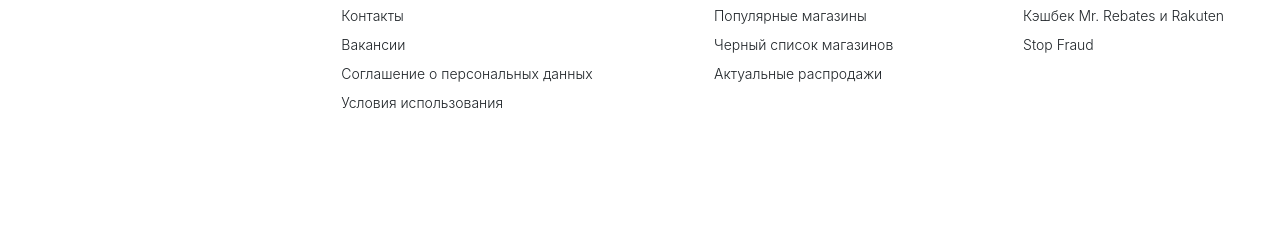
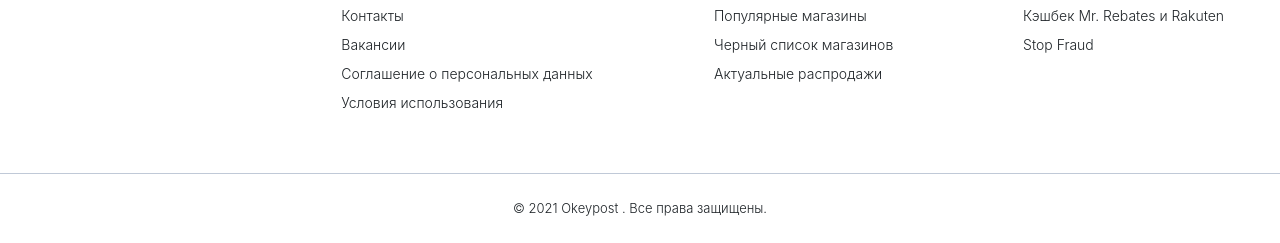
Before and after one commit to mahmadzoda09/LESSON5WEEK3, a website: page index.html in a window 1280 px wide. Shown: the part 7819-8062 px from the top of the page. Before the commit the page ends 7992 px from the top, so only its background shows below. Drawn offline with nearby package versions, Linux system fonts and the light colour scheme; files that its build step writes are made by us from their sources.

Commit message:
FooterPage1

```diff
--- a/index.html
+++ b/index.html
@@ -716,7 +716,9 @@
           Попробовать
         </button>
       </section>
-      <section class="flex flex-col lg:flex-row gap-[50px] lg:gap-0 items-start justify-between max-w-350 m-auto p-[50px_20px]">
+      <section
+        class="flex flex-col lg:flex-row gap-[50px] lg:gap-0 items-start justify-between max-w-350 m-auto p-[50px_20px]"
+      >
         <div class="flex flex-col items-start gap-[15px]">
           <img src="src/logo.png" alt="" />
           <img src="src/Соцсети.png" alt="" />
@@ -774,5 +776,10 @@
         </div>
       </section>
     </main>
+    <footer class="max-w-350 m-auto border-t border-[#C0C9D7] p-[25px]">
+      <p class="text-center text-[#1F2428] text-[13px] font-light">
+        © 2021 Okeypost . Все права защищены.
+      </p>
+    </footer>
   </body>
 </html>
```
